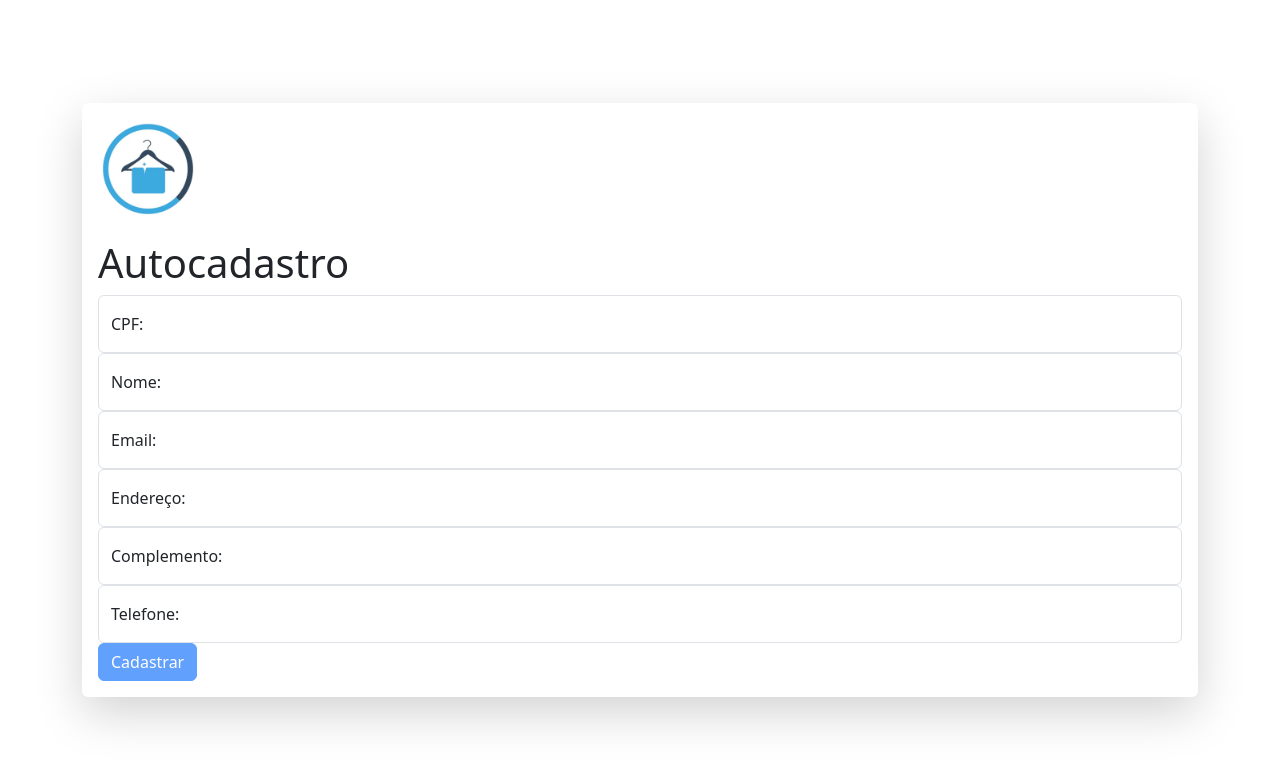
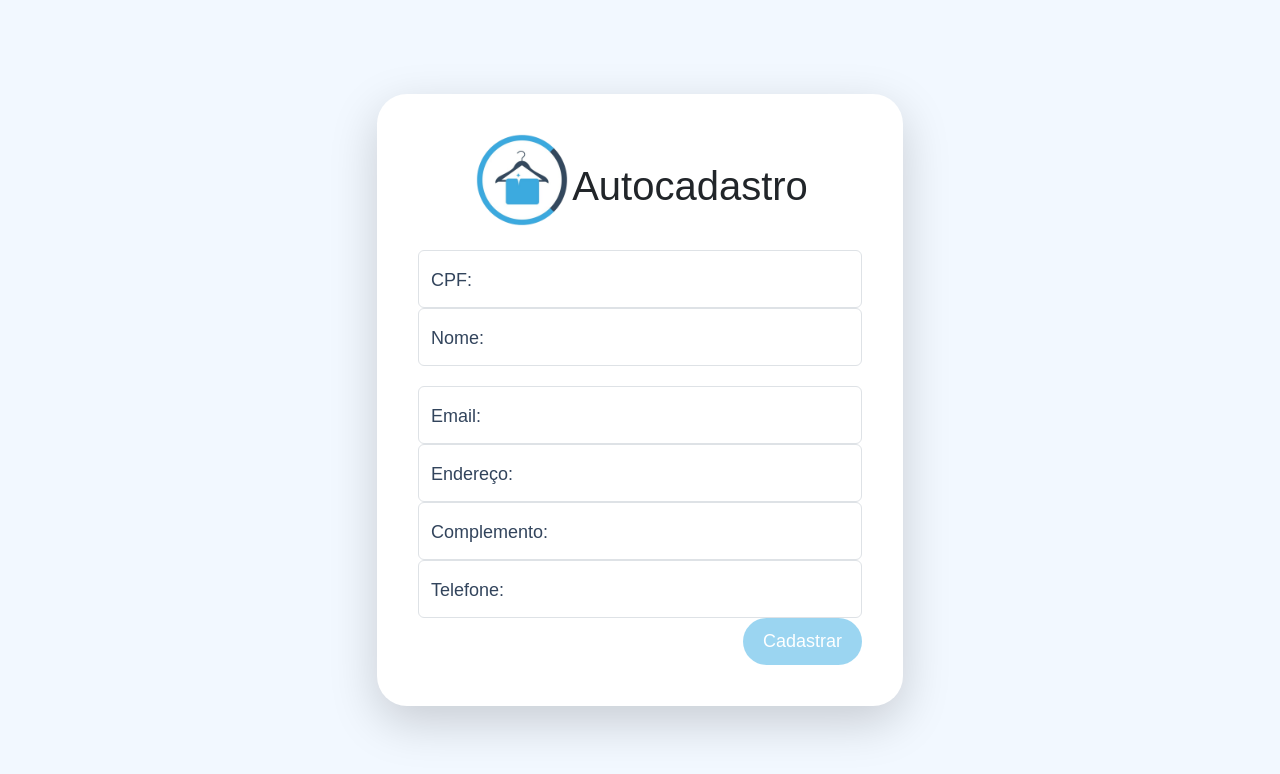
Before and after one commit to Lufeltz/Web-II-2024, an Angular app: page /cadastro in a window 1280 px wide. Shown: the top 774 px of the page. Built offline with nearby package versions, Linux system fonts and the light colour scheme.

Commit message:
Estilo autocadastro

```diff
--- a/src/app/pages/cadastro/cadastro/cadastro.component.css
+++ b/src/app/pages/cadastro/cadastro/cadastro.component.css
@@ -0,0 +1,117 @@
+body {
+    margin: 0;
+    padding: 0;
+    display: flex;
+    justify-content: center;
+    align-items: center;
+    min-height: 100vh;
+    background-position: center center;
+    background-size: cover;
+}
+.background {
+    background-color: #F2F8FF;;
+}
+.container {
+    max-width: 550px;
+    margin: 0 auto;
+    text-align: left;
+    font-size: 18px;
+    font-family: Arial, Helvetica, sans-serif;
+    -webkit-tap-highlight-color: transparent;
+}
+
+.custom-card {
+    border-radius: 30px;
+}
+.container-logo {
+    display: flex;
+    justify-content: center;
+    align-items: center;
+    padding-top: 20px;
+}
+
+.container-form {
+    padding-top: 25;
+    padding-left: 25px;
+    padding-right: 25px;
+    padding-bottom: 25px;
+}
+
+#login-text {
+    text-align: left;
+    font-size: 30px;
+    font-weight: 300;
+    color: #32445c;
+    padding-bottom: 7px;
+}
+
+#form-floating-email {
+    padding-top: 20px;
+}
+
+#form-floating-password {
+    padding-top: 4px;
+}
+
+.form-floating input:focus ~ label,
+.form-floating input:placeholder-shown ~ label {
+    color: #32445c;
+}
+
+.form-floating input:focus ~ label {
+    color: #6b6771;
+}
+
+.custom-input:focus {
+    border-color: #6fb5df;
+    box-shadow: 0 0 0 0.2rem #a5d7f3;
+}
+
+.invalid-border {
+    border-color: red;
+}
+
+.container-link {
+    padding-top: 15px;
+}
+
+#text-cadastro {
+    color: #32445c;
+}
+
+#text-cadastro-link {
+    color: #3dabe1;
+    cursor: pointer;
+    text-decoration: none;
+}
+
+#text-cadastro-link:hover {
+    color: #1c8bc1;
+}
+
+.container-button {
+    display: flex;
+    justify-content: flex-end;
+}
+
+.custom-btn {
+    background-color: #3dabe1;
+    color: #fff;
+    border: none;
+    border-radius: 30px;
+    padding: 10px 20px;
+    font-size: 18px;
+    cursor: pointer;
+    letter-spacing: inherit;
+}
+.custom-btn:hover {
+    background-color: #1c8bc1;
+}
+
+.custom-btn:active {
+    background-color: #66c0eb;
+}
+
+.custom-btn:disabled {
+    background-color: #66c0eb;
+}
```
